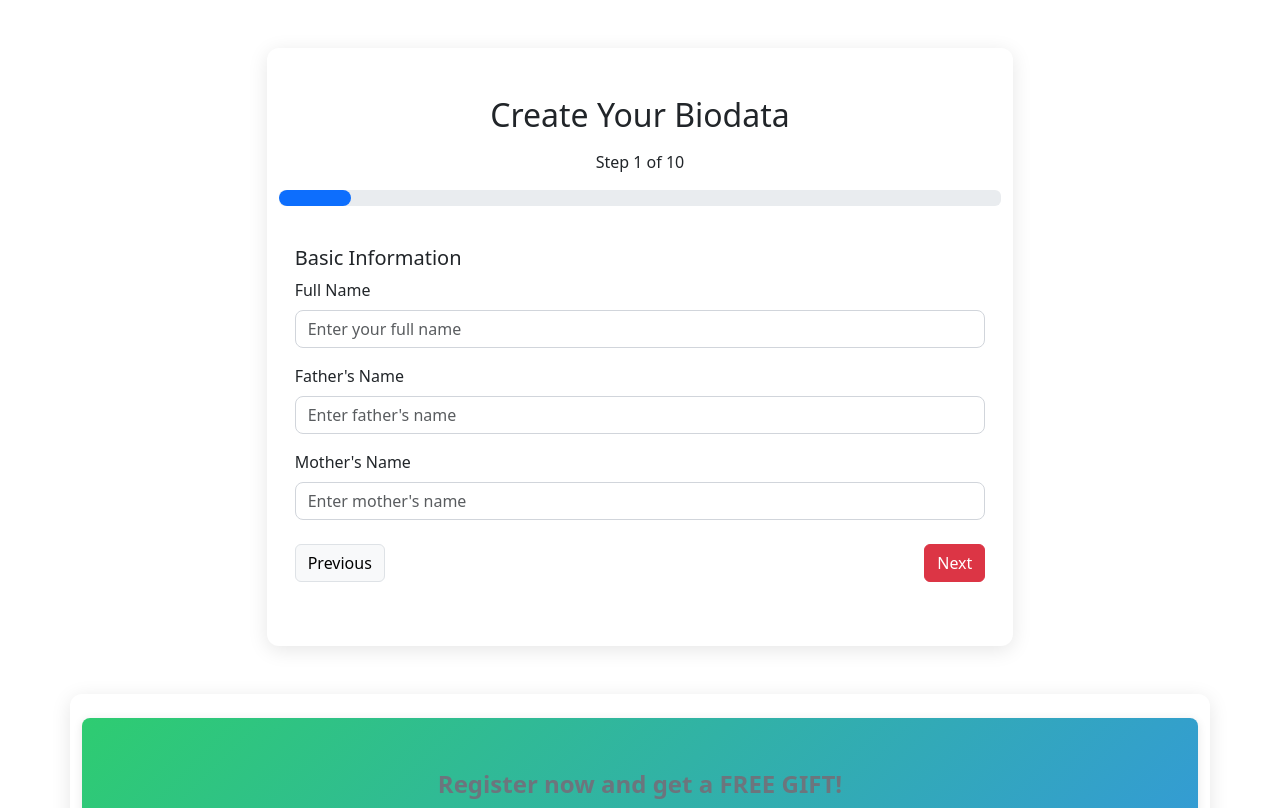
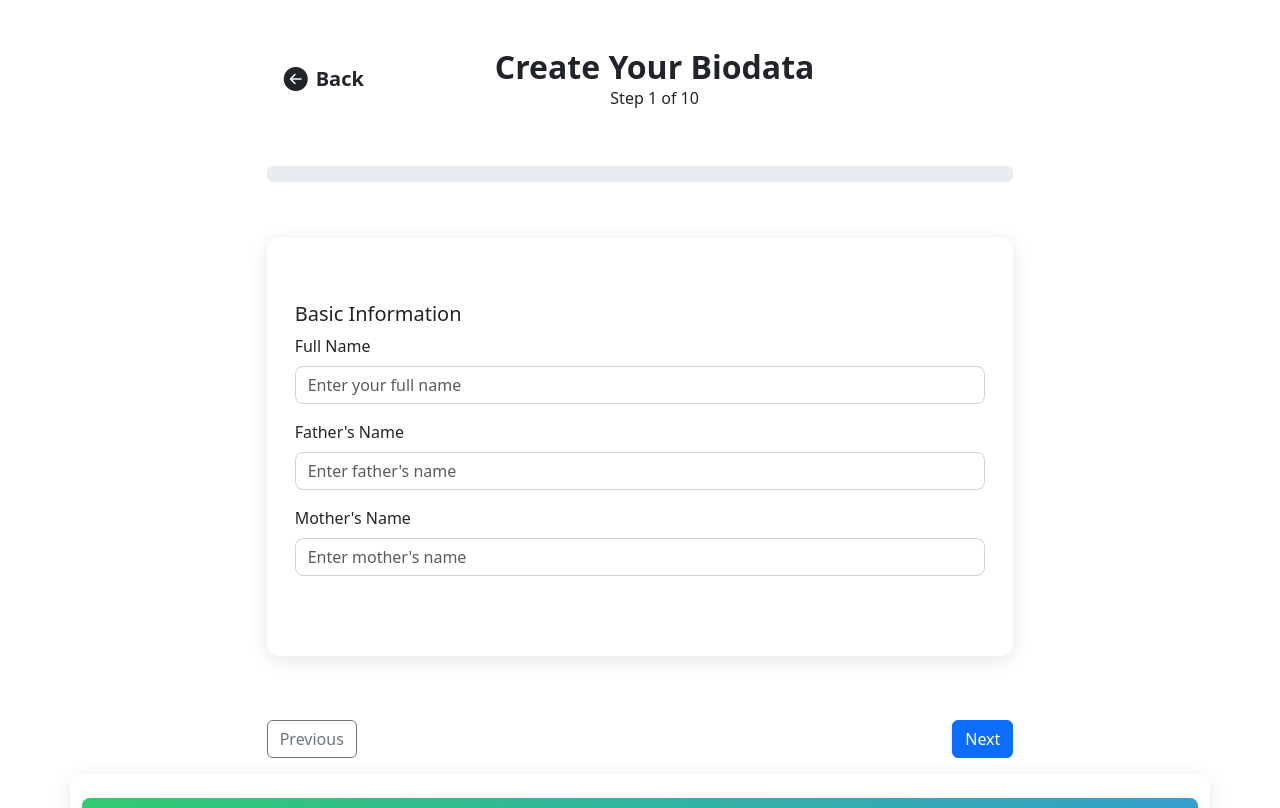
Before and after one commit to shahalamahmed/matrimony-site-bond, a website built with webpack: page index.html in a window 1280 px wide. Shown: the top 808 px of the page. Built offline with nearby package versions, Linux system fonts and the light colour scheme.

Commit message:
update form

```diff
--- a/css/style.css
+++ b/css/style.css
@@ -63,7 +63,6 @@ select.form-select:focus {
   font-weight: 500;
 }
 
-/* Progress bar */
 .progress {
   height: 8px;
   border-radius: 50px;
@@ -71,10 +70,11 @@ select.form-select:focus {
 }
 
 .progress-bar {
-  background-color: #dc2626;
-  /* Deep red */
+  background-image: linear-gradient(to right, #dc2626, #f59e0b, #22c55e);
+  background-size: 200% 100%;
+  background-position: left;
   border-radius: 50px;
-  transition: width 0.3s ease-in-out;
+  transition: width 0.4s ease, background-position 0.4s ease;
 }
 
 /* Buttons */
@@ -113,8 +113,6 @@ textarea.form-control {
 @media (max-width: 576px) {
   .container {
     padding: 20px;
-
-
 
   }
 }
--- a/index.html
+++ b/index.html
@@ -27,15 +27,31 @@
 
 <body>
 
+  <div class=" mt-5 m-auto col-md-5 col-lg-7 mb-5 ">
+    <div class="d-flex align-items-center justify-content-between">
 
+      <button class="btn glass-btn btn-lg d-flex align-items-center gap-2">
+        <i class="bi bi-arrow-left-circle-fill fs-4"></i>
+        <span class="fw-semibold fs-5">Back</span>
+      </button>
+
+      <!-- Title and Step -->
+      <div class="text-center flex-grow-1">
+        <h2 class="fw-bold mb-0">Create Your Biodata</h2>
+        <p id="step-title" class="mb-0">Step 1 of 10</p>
+      </div>
+
+      <!-- Empty div to balance layout -->
+      <div style="width: 85px;"></div>
+    </div>
+  </div>
+  <div class="progress-section py-2 m-auto col-md-5 col-lg-7">
+    <div class="progress">
+      <div id="progress-bar" class="progress-bar"></div>
+    </div>
+  </div>
 
   <div class="container my-5 py-5 mt-20 col-md-5 col-lg-7">
-    <h2 class="text-center mb-3">Create Your Biodata</h2>
-    <p class="text-center" id="step-title">Step 1 of 10</p>
-    <div class="progress mb-4">
-      <div class="progress-bar " id="progress-bar" style="width: 10%"></div>
-    </div>
-
     <form id="biodata-form" class=" p-3">
 
       <!-- Step 1: Basic Info -->
@@ -323,14 +339,13 @@
 
 
       </div>
-      <div class="d-flex justify-content-between mt-4">
-        <button type="button" class="btn btn-secondary btn-light border" id="prevBtn">Previous</button>
-        <button type="button" class="btn btn-danger" id="nextBtn">Next</button>
-      </div>
+
     </form>
   </div>
-
-
+  <div class="button-section d-flex justify-content-between py-3 m-auto col-md-5 col-lg-7">
+    <button id="prevBtn" class="btn btn-outline-secondary">Previous</button>
+    <button id="nextBtn" class="btn btn-primary">Next</button>
+  </div>
 
 
 
@@ -379,8 +394,7 @@
 
         <div class="col-md-2 d-flex flex-column">
           <label for="profession" class="form-label">Profession</label>
-          <input type="text" class="form-control h-100" id="profession" placeholder="Doctor"
-            style="min-height: 45px;">
+          <input type="text" class="form-control h-100" id="profession" placeholder="Doctor" style="min-height: 45px;">
         </div>
 
         <!-- Bigger search button aligned to right -->
```
